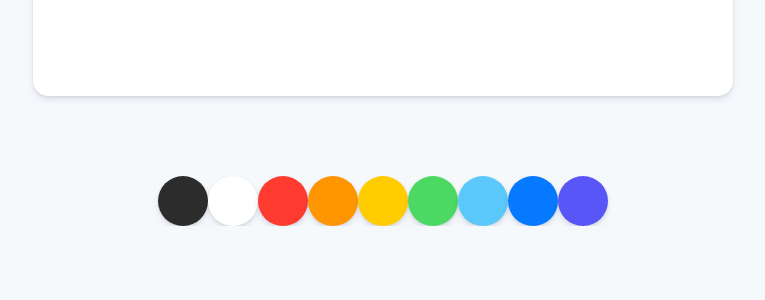
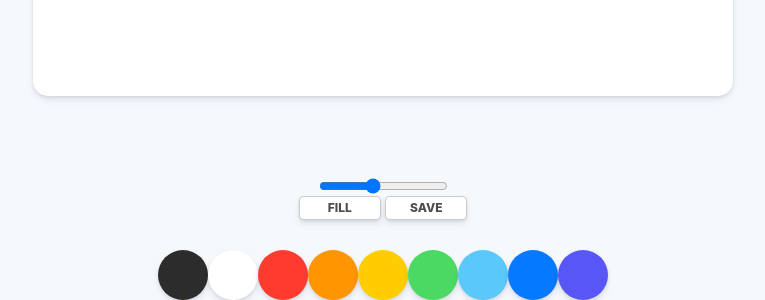
Before and after one commit to Seo-mihyeon/PaintJs, a website built with Parcel: page index.html in a window 1280 px wide. Shown: the part 654-954 px from the top of the page, without its empty margins (257-1022 px from the left). Before the commit the page ends 880 px from the top, so only its background shows below. Built offline with nearby package versions, Linux system fonts and the light colour scheme.

Commit message:
pallete설정 및 버튼위치 설정

```diff
--- a/index.html
+++ b/index.html
@@ -10,6 +10,20 @@
   <body>
     <canvas id="jsCanvas" class="canvas"></canvas>
     <div class="controls">
+      <div class="controls__range">
+        <input
+          type="range"
+          id="jsRange"
+          min="0.1"
+          max="5.0"
+          value="2.5"
+          steps="0.1"
+        />
+      </div>
+      <div class="controls__btns">
+        <button id="jsMode">Fill</button>
+        <button id="jsSave">Save</button>
+      </div>
       <div class="controls__colors" id="jsColors">
         <div class="controls__color" style="background-color: #2c2c2c;"></div>
         <div class="controls__color" style="background-color: white;"></div>
--- a/styles.css
+++ b/styles.css
@@ -20,8 +20,34 @@ body {
 
 .controls {
   margin-top: 80px;
+  display: flex;
+  flex-direction: column;
+  align-items: center;
 }
 
+.controls .controls__btns {
+  margin-bottom: 30px;
+}
+
+.controls__btns button {
+  all: unset;
+  cursor: pointer;
+  background-color: white;
+  padding: 5px 0px;
+  width: 80px;
+  text-align: center;
+  border-radius: 5px;
+  box-shadow: 0 4px 6px rgba(50, 50, 93, 0.11), 0 1px 3px rgba(0, 0, 0, 0.08);
+  border: 1px solid rgba(0, 0, 0, 0.2);
+  color: rgba(0, 0, 0, 0.7);
+  text-transform: uppercase;
+  font-weight: 800;
+  font-size: 12px;
+}
+
+.controls__btns button:active {
+  transform: scale(0.98);
+}
 .controls .controls__colors {
   display: flex;
 }
@@ -33,3 +59,6 @@ body {
   border-radius: 25px;
   cursor: pointer;
 }
+
+.controls .controls__range {
+}
```
